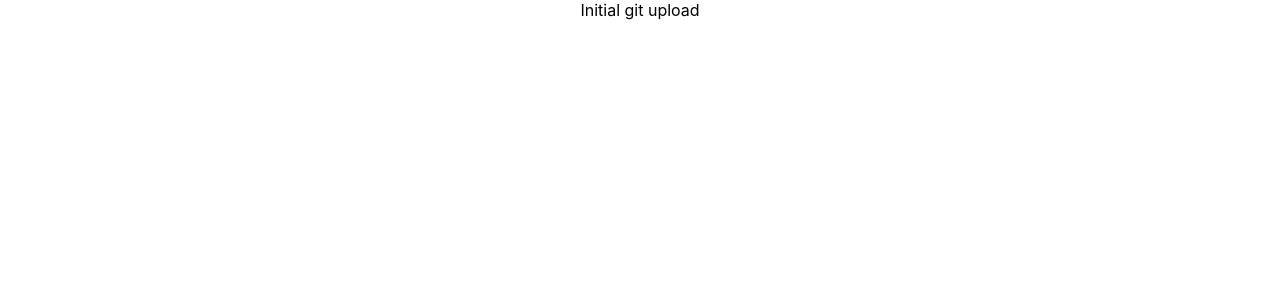
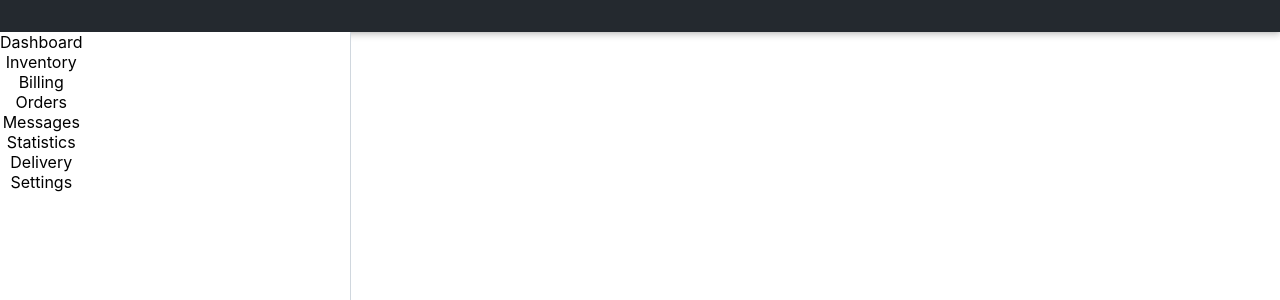
Before and after one commit to mehraDev/cloud-yug, a React (Create React App) app: page / in a window 1280 px wide. Shown: the top 300 px of the page. Built offline with nearby package versions, Linux system fonts and the light colour scheme.

Commit message:
feat: Adding Dashboard

```diff
--- a/src/App.tsx
+++ b/src/App.tsx
@@ -1,11 +1,10 @@
-import React from 'react';
-import logo from './logo.svg';
 import './App.css';
-
+import Dashhboard from './components/Dashboard';
 function App() {
   return (
     <div className="App">
-      Initial git upload
+      <Dashhboard/>
+
     </div>
   );
 }
--- /dev/null
+++ b/src/components/Dashboard.css
@@ -0,0 +1,35 @@
+.md-header--shadow {
+    box-shadow: 0 0 0.2rem #0000001a, 0 0.2rem 0.4rem #0003;
+    transition: transform .25s cubic-bezier(.1,.7,.1,1),box-shadow .25s;
+}
+
+.md-header {
+    display: flex;
+    padding: 16px;
+    font-size: 14px;
+    line-height: 1.5;
+    color: rgba(255,255,255,0.7);
+    background-color: #24292f;
+    align-items: center;
+    flex-wrap: nowrap;
+}
+.team-left-column {
+    max-width: 350px;
+}
+.color-bg-default {
+    background-color: #ffffff !important;
+}
+.border-right {
+    border-right: 1px solid #d0d7de !important;
+}
+@media (min-width: 768px){
+    .col-md-4 {
+        width: 28.33333332%;
+    }
+
+}
+.d-md-flex{
+
+    display: flex !important;
+    min-height: 100vh;
+}
--- /dev/null
+++ b/src/components/Dashboard.tsx
@@ -0,0 +1,12 @@
+import './Dashboard.css'
+import { Sidenav } from './Sidenav'
+export const Dashhboard = () => {
+    return <div>
+        <header className="md-header md-header--shadow" data-md-component="header">
+
+        </header>
+        <Sidenav/>
+    </div>
+}
+
+export default Dashhboard
--- /dev/null
+++ b/src/components/Sidenav/index.tsx
@@ -0,0 +1,3 @@
+import { Sidenav } from "./sidenav";
+
+export {Sidenav}
--- /dev/null
+++ b/src/components/Sidenav/sidenav.tsx
@@ -0,0 +1,16 @@
+export declare interface ListRendererProps {
+    list: string[];
+    component: any;
+}
+
+export const ListRenderer = ({list,component}: ListRendererProps): JSX.Element => {
+   return <div>{list.map((i,j) => component(i,j))}</div>
+}
+const item = (name:any,key:any) => <div key={key}>{name}</div>
+const list = ['Dashboard','Inventory','Billing','Orders','Messages','Statistics','Delivery','Settings'];
+export const Sidenav = () => {
+
+    return (<div className="team-left-column color-bg-default col-md-4 border-right d-md-flex" >
+        <ListRenderer list={list} component={item}/>
+    </div>)
+}
```
Also changed, not shown: 1 other file (tests, documents, lock files or other folders).
